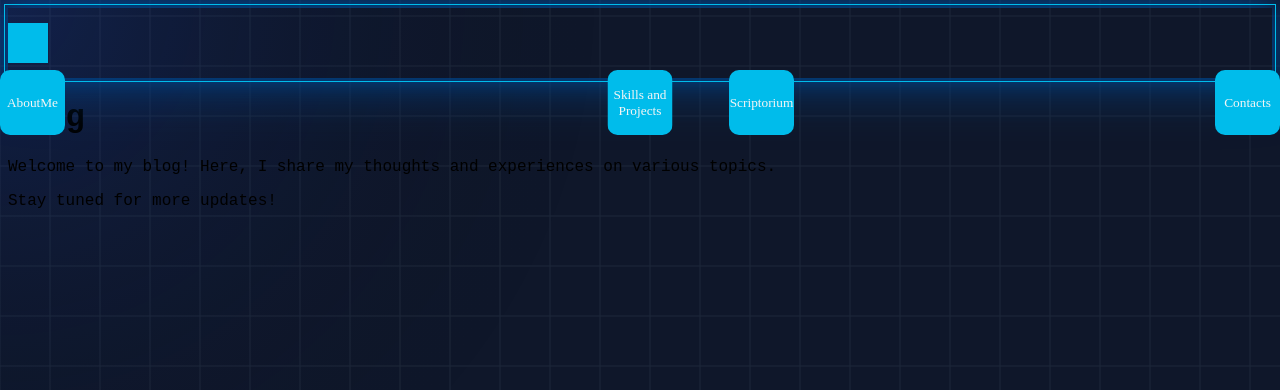
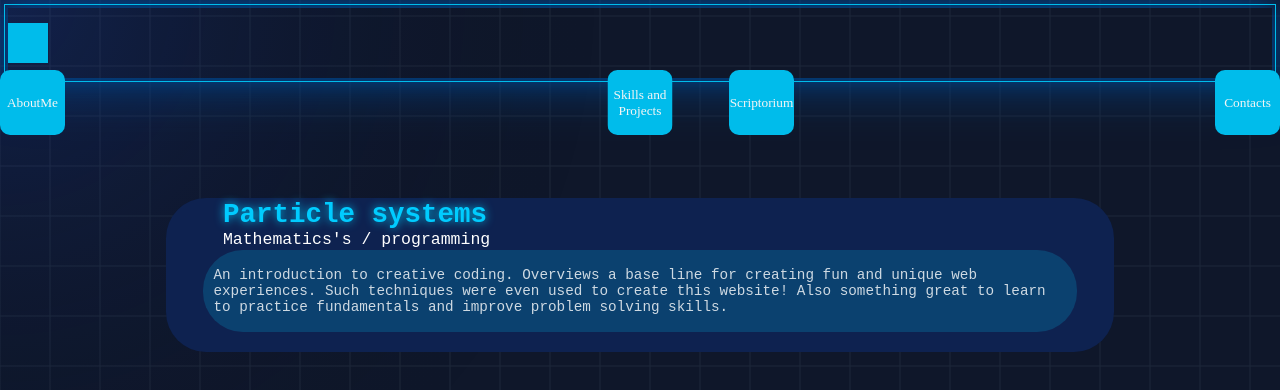
Before and after one commit to TheHeartstriker/Portfolio, a React (Vite) app in the folder Portfolio/: page /scriptorium in a window 1280 px wide. Shown: the top 390 px of the page. Built offline with nearby package versions, Linux system fonts and the light colour scheme; a web font is replaced by a local one.

Commit message:
Basic css and component
Did the css for the navigation, title, subject and description part of a post. The card. Next is to get a setup for the text part of the post.

```diff
--- /dev/null
+++ b/Portfolio/src/components/scriptorium/index.jsx
@@ -0,0 +1,13 @@
+export function SubjectContainer({ title, subject, description }) {
+  return (
+    <div className="subject-container">
+      <div className="subjectTextContainer">
+        <h1>{title}</h1>
+        <h2>{subject}</h2>
+      </div>
+      <div className="subjectDescriptionContainer">
+        <p>{description}</p>
+      </div>
+    </div>
+  );
+}
--- /dev/null
+++ b/Portfolio/src/pages/scriptorium/scriptorium.css
@@ -0,0 +1,75 @@
+:root {
+  --back-round-grey: rgb(30, 30, 30);
+  --neon-blue: #00ccff;
+  --neon-dull: rgb(0, 188, 235);
+  --Low-blue: #0e2250;
+  --Teal: rgb(100, 255, 218);
+}
+
+/*  */
+/* Main showcase css */
+/*  */
+.mainScriptoriumContainer {
+  display: flex;
+  position: relative;
+  flex-direction: column;
+  align-items: center;
+  justify-content: center;
+  width: 100%;
+  height: 100%;
+  margin-top: 15vh;
+}
+.subject-container {
+  display: flex;
+  flex-direction: column;
+  align-items: center;
+  justify-content: center;
+  width: 75%;
+  height: 12vw;
+  background-color: var(--Low-blue);
+  border-radius: 40px;
+}
+
+.subjectTextContainer {
+  display: flex;
+  flex-direction: column;
+  justify-content: center;
+  width: 100%;
+  height: 40%;
+  border-radius: 40px;
+}
+
+.subjectTextContainer h1 {
+  color: var(--neon-blue);
+  filter: drop-shadow(0 0 5px var(--neon-dull));
+  font-size: 2.5rem;
+  font-weight: 700;
+  z-index: 2;
+  margin: 0;
+  margin-left: 6%;
+}
+
+.subjectTextContainer h2 {
+  color: white;
+  font-size: 1.5rem;
+  font-weight: 500;
+  z-index: 2;
+  margin: 0;
+  margin-left: 6%;
+}
+.subjectDescriptionContainer {
+  display: flex;
+  align-items: center;
+  justify-content: center;
+  font-size: 1.3rem;
+  width: 90%;
+  height: 40%;
+  background-color: rgba(0, 188, 235, 0.2);
+  border-radius: 40px;
+  margin-bottom: 20px;
+  padding: 10px;
+  color: rgba(255, 255, 255, 0.8);
+}
+/*  */
+/* Text container css */
+/*  */
--- a/Portfolio/src/pages/scriptorium/scriptorium.jsx
+++ b/Portfolio/src/pages/scriptorium/scriptorium.jsx
@@ -1,14 +1,16 @@
 import { useEffect, useState, useRef } from "react";
+import { SubjectContainer } from "../../components/scriptorium/index.jsx";
+
+import "./scriptorium.css";
 
 function Scriptorium() {
   return (
-    <div className="blog">
-      <h1>Blog</h1>
-      <p>
-        Welcome to my blog! Here, I share my thoughts and experiences on various
-        topics.
-      </p>
-      <p>Stay tuned for more updates!</p>
+    <div className="mainScriptoriumContainer">
+      <SubjectContainer
+        title="Particle systems"
+        subject="Mathematics's / programming "
+        description="An introduction to creative coding. Overviews a base line for creating fun and unique web experiences. Such techniques were even used to create this website! Also something great to learn to practice fundamentals and improve problem solving skills. "
+      />
     </div>
   );
 }
```
